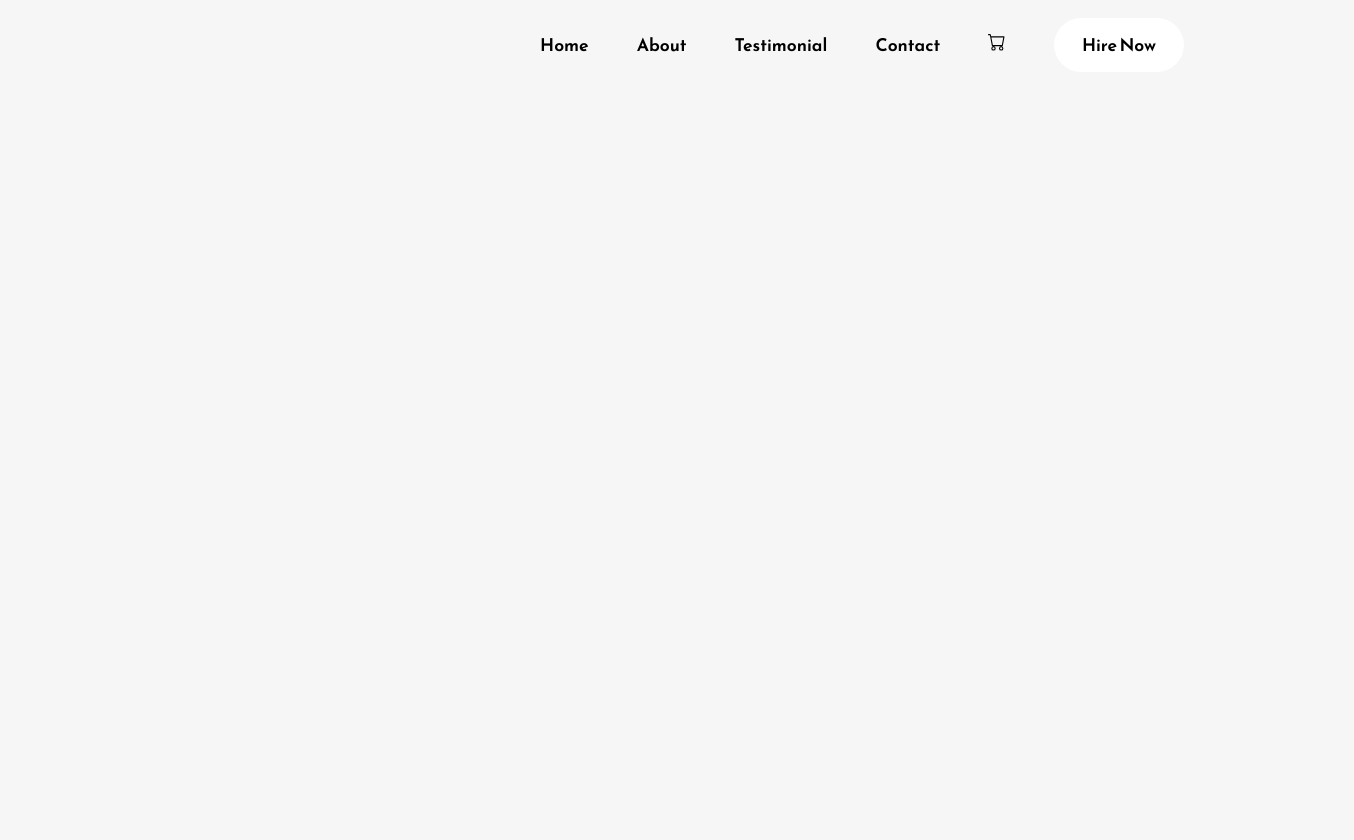
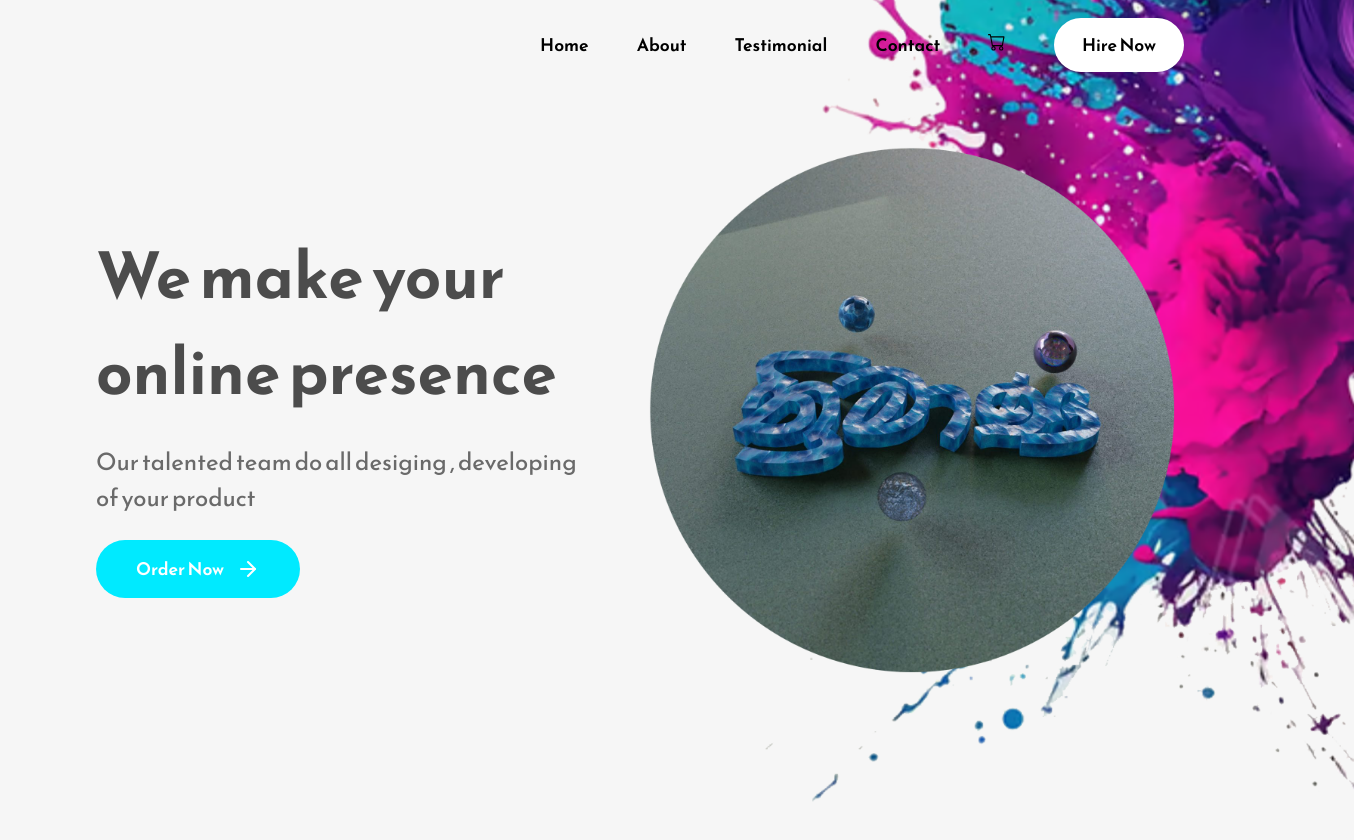
Before and after one commit to sasheeddev/simple-landing-page-using-react-js, a React (Create React App) app: page / in a window 1280 px wide. Shown: the top 840 px of the page, 1354 px wide, since content can reach past the window. Before the commit the page ends 800 px from the top, so only its background shows below. Built offline with nearby package versions, Linux system fonts and the light colour scheme.

Commit message:
finish home component

```diff
--- a/src/App.css
+++ b/src/App.css
@@ -97,7 +97,7 @@ nav {
 }
 .secondary-button {
   padding: 1rem 2.5rem;
-  background-color: #fe9e0d;
+  background-color: #00EAFF;
   outline: none;
   border: none;
   border-radius: 5rem;
@@ -115,7 +115,7 @@ nav {
   font-size: 1.5rem;
 }
 .secondary-button:hover {
-  background-color: #e48f0f;
+  background-color: #006CFA;
 }
 .about-section-container {
   margin-top: 20rem;
--- a/src/Components/Home.js
+++ b/src/Components/Home.js
@@ -1,10 +1,34 @@
 import React from 'react';
 import Navbar from './Navbar';
+import banerbackground from '../Assets/Home-page-banner.png';
+import cover_logo from '../Assets/cover.png' ;
+import { FiArrowRight } from "react-icons/fi";
 
 const Home = () => {
   return (
-    <div>
+    <div className='home-container'>
       <Navbar/>
+      <div className='home-banner-container'>
+        <div className='home-bannerImage-container'>
+          <img src={banerbackground} alt=''/>
+        </div>
+
+        <div className="home-text-section">
+          <h1 className="primary-heading">
+            We make your online presence
+          </h1>
+          <p className="primary-text">
+            Our talented team do all desiging , developing of your product
+          </p>
+          <button className="secondary-button">
+            Order Now <FiArrowRight />{" "}
+          </button>
+        </div>
+        <div className="home-image-section">
+          <img src={cover_logo} alt="" />
+        </div>
+
+      </div>
 
 
 
```
Also changed, not shown: src/Assets/cover.png (added).
